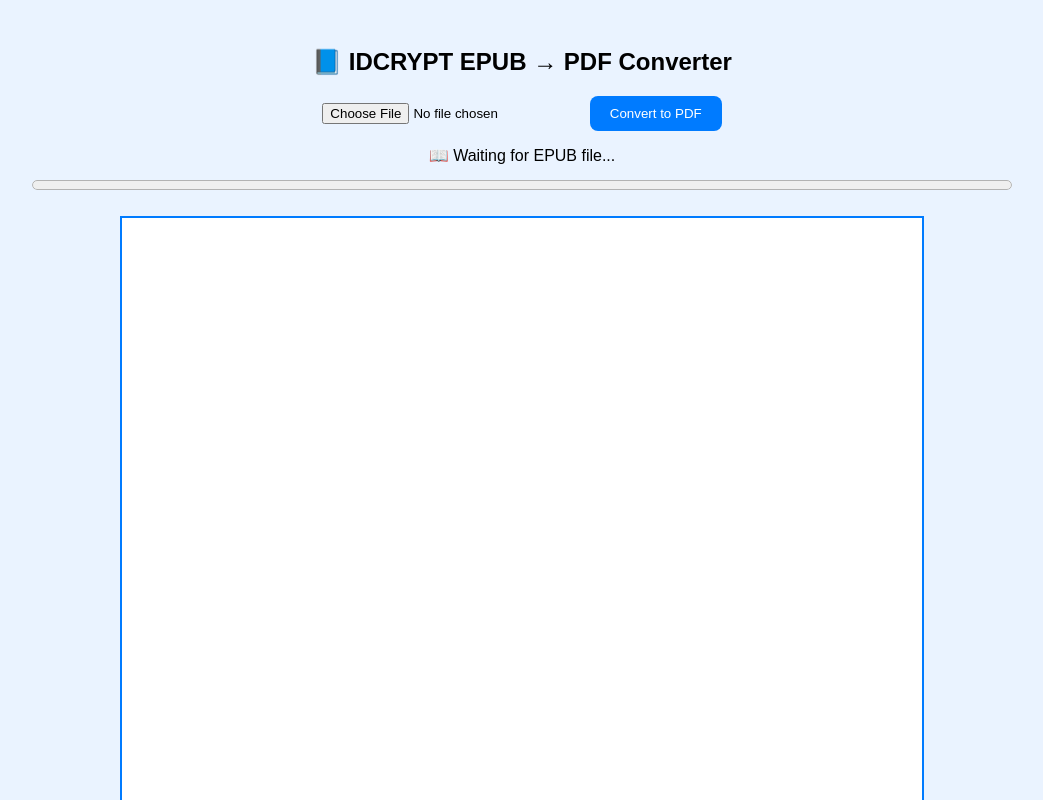
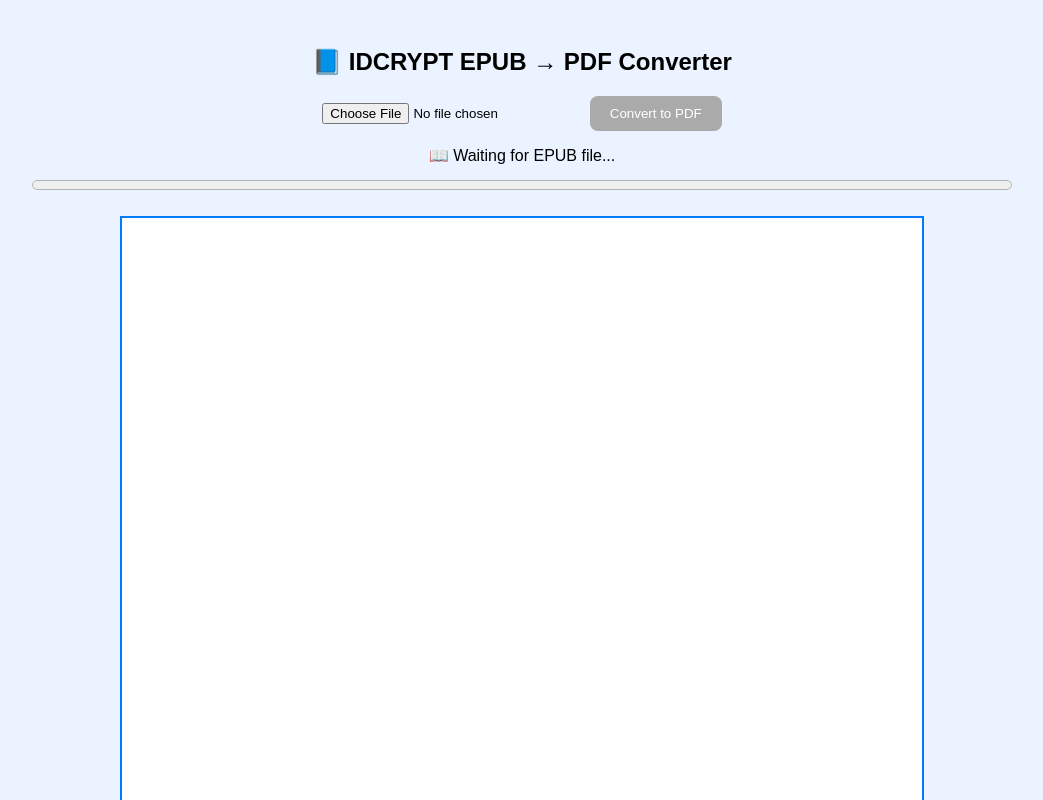
Before and after one commit to idcrypt/idcrypt-epub-pdf, a plain HTML site: page index.html in a window 1280 px wide. Shown: the top 800 px of the page, without its empty margins (118-1161 px from the left). Drawn offline with Linux system fonts and the light colour scheme.

Commit message:
Update index.html

```diff
--- a/index.html
+++ b/index.html
@@ -11,7 +11,7 @@
 
   <div class="controls">
     <input type="file" id="epubInput" accept=".epub" />
-    <button id="convertBtn">Convert to PDF</button>
+    <button id="convertBtn" disabled>Convert to PDF</button>
   </div>
 
   <div id="status">📖 Waiting for EPUB file...</div>
```
